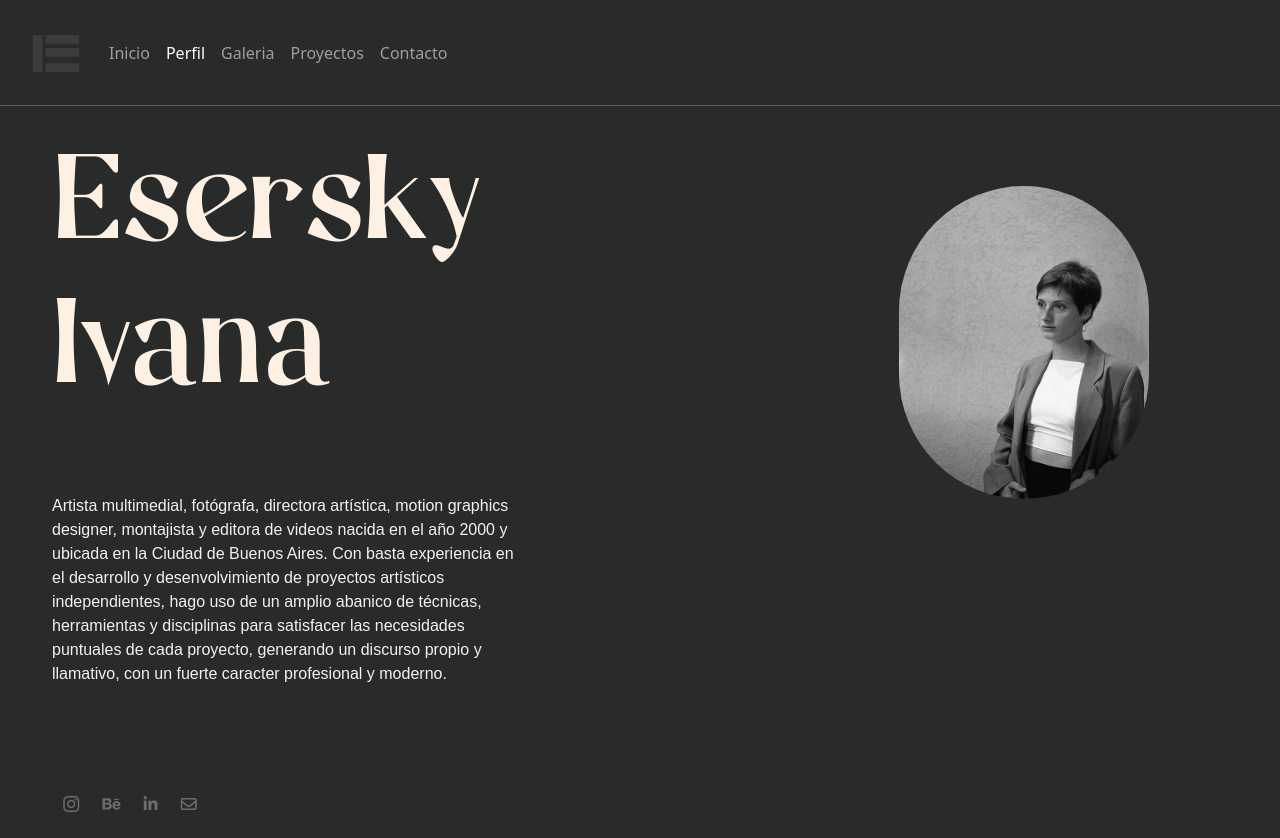
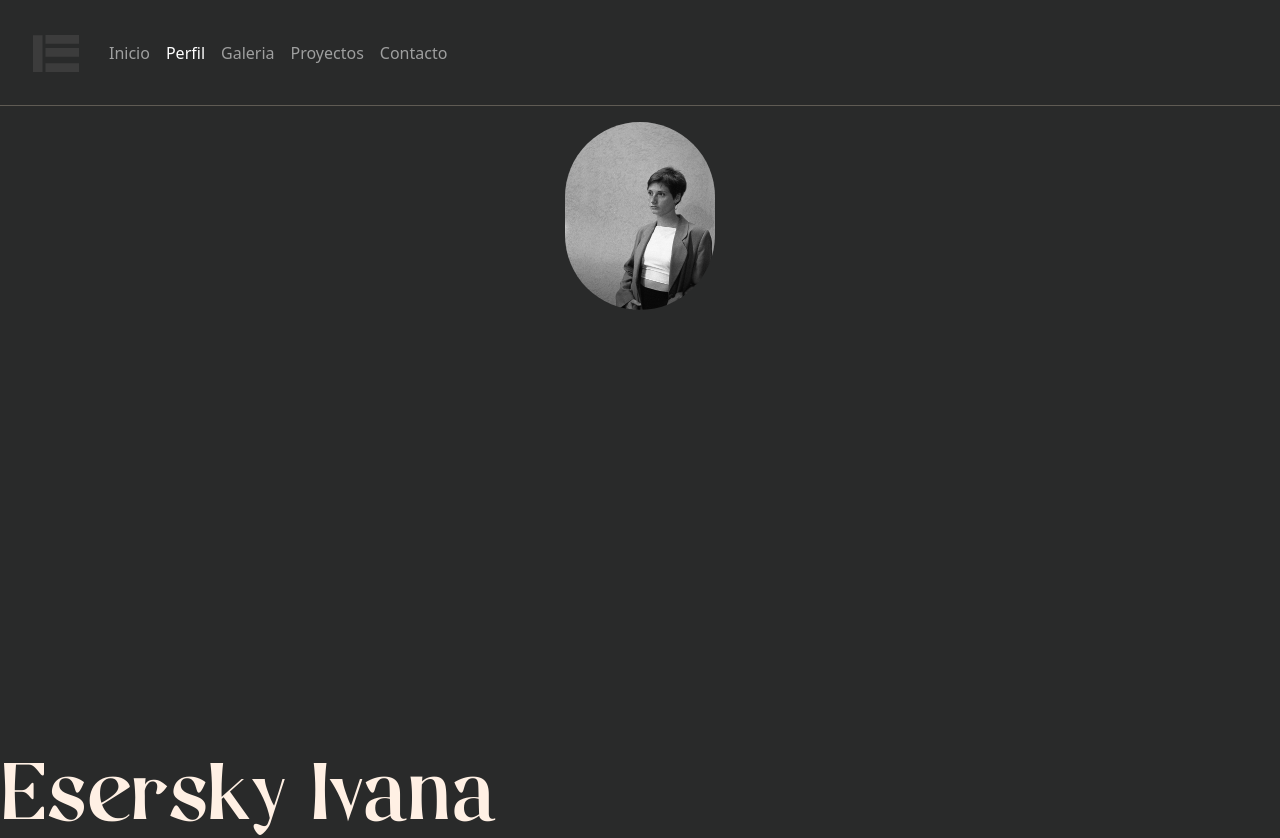
Before and after one commit to ivesersky/rep_portfolio, a plain HTML site: page perfil.html in a window 1280 px wide. Shown: the top 838 px of the page. Before the commit the page ends 816 px from the top, so only its background shows below. Drawn offline with nearby package versions, Linux system fonts and the light colour scheme; files whose address does not match are found by name; a web font is replaced by a local one.

Commit message:
Modificaciones

```diff
--- a/estilos/partials/_imagenes.scss
+++ b/estilos/partials/_imagenes.scss
@@ -1,60 +1,39 @@
 /*___________PERFIL.HTML__________*/
 /*   Caja Perfil Izq   */
-.dark-bgr{
-    background-color: rgb(41, 42, 42);
-}
-.menu-light{
-    color: blanchedalmond;
-}
+
 .grilla-perfil{ /*REEMPLAZAR ESTO SACAR GRID*/
     display: grid;
-    grid-template-areas:
-    "cajaPerfil flexFotoPerfil";
-    grid-template-columns:60% 40%;
-    height: 80vh;width: auto;
+    grid-template-rows: 4fr;
+    height: 100vh;width:100vw;
     grid-row-gap: 20px;
 }
 
-section.cajaPerfil{
-    grid-area: cajaPerfil;
-}
-
-section.flexFotoPerfil{
-    grid-area: flexFotoPerfil;
-}
 
 .flexFotoPerfil{
-    margin:4rem 20px 2rem;
-    height: 4rem;
+    height: 6rem;
     display: flex;
     flex-flow: column nowrap;
     align-items:center;
 }
 .flexFotoPerfil img{
-    width:250px;height: auto;
+    width:150px;
     border-radius: 220px;
-    flex-grow: 1;
+    flex-grow: 2;
 }
 .cajaPerfil{
-    shape-outside: url(/img/fotoperfil.jpg);
-    margin: 8rem 2rem 1rem;
-    padding:20px;
-    height: 40vh;width: 40vw;
     display: flex;
     flex-direction: column;
-    justify-content: center;
-    flex-wrap: wrap;
+    justify-content: left;
 }
 .cajaPerfil h1{
-    padding-bottom: 5rem;
-    font-size: 120px ;
+    font-size: 80px ;
     color: rgb(255, 240, 228);
     font-family: 'Casual';
 }
 .cajaPerfil p {
-
+    word-break: keep-all;
     color: rgb(241, 241, 241);
-    font-size: 16px;
+    font-size: 14px;
     font-family: Arial, Helvetica, sans-serif, Arial, sans-serif;
 
 }
--- a/estilos/partials/_media-queries.scss
+++ b/estilos/partials/_media-queries.scss
@@ -9,6 +9,11 @@
     @media screen and (min-width:768px) and (max-width: 1023px){
         .inicio__titulo{
             font-size: $size-titulo*2;
+        }
+        .grilla-perfil{
+            @include media-breakpoint-only(lg) {
+                column-count: 4;
+              }
         }
         .card-columns {
             @include media-breakpoint-only(lg) {
--- a/estilos/partials/_variables.scss
+++ b/estilos/partials/_variables.scss
@@ -40,3 +40,14 @@ $redes: (
         transition: 0.3s;
     }
 }
+
+.dark-bgr{
+    background-color: rgb(41, 42, 42);
+}
+.dark-bgr2{
+    background-color: rgb(41, 42, 42);
+
+}
+.menu-light{
+    color: blanchedalmond;
+}
--- a/estilos/partials/_videos.scss
+++ b/estilos/partials/_videos.scss
@@ -8,3 +8,7 @@
     flex-grow: 1;
     flex-basis: 390px;
 }
+iframe{
+    border-radius: 10%;
+
+}
--- a/perfil.html
+++ b/perfil.html
@@ -20,6 +20,7 @@
     <link rel="stylesheet" href="https://cdnjs.cloudflare.com/ajax/libs/animate.css/4.1.1/animate.min.css">
 
     <link rel="stylesheet" href="./estilos/main.css">
+    <link rel="stylesheet" href="./estilos/estilos.css">
 </head>
 
 <body class="dark-bgr">
```
Also changed, not shown: proyectos.html (+4 -4 lines), estilos/main.css.
